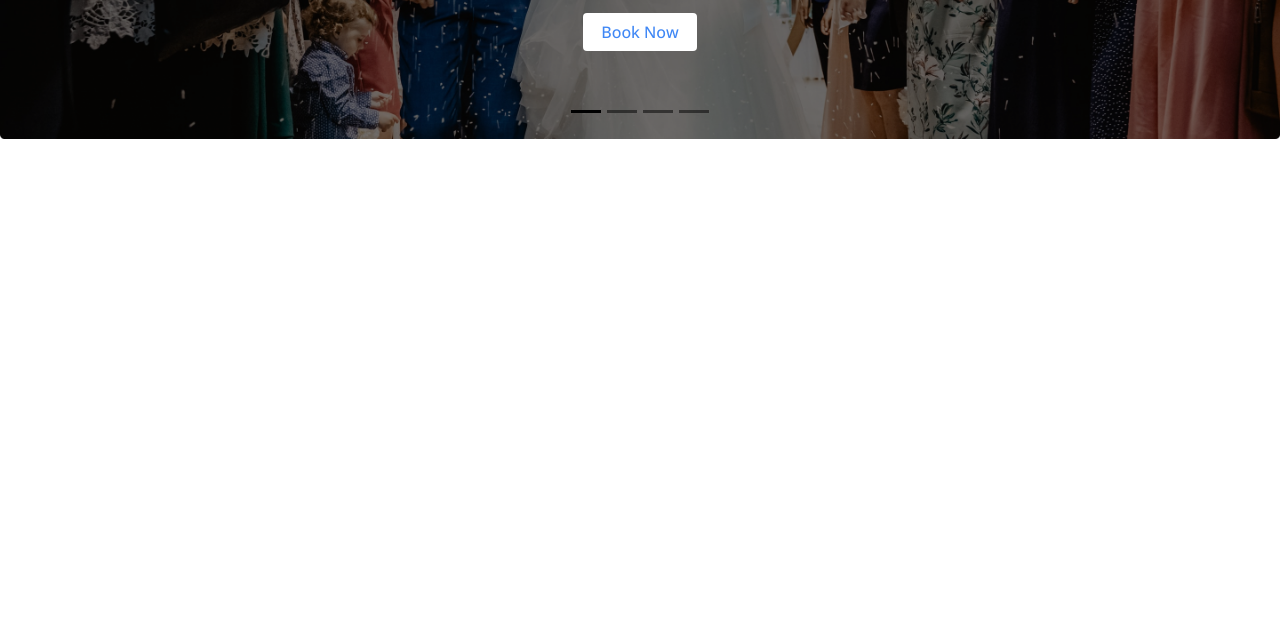
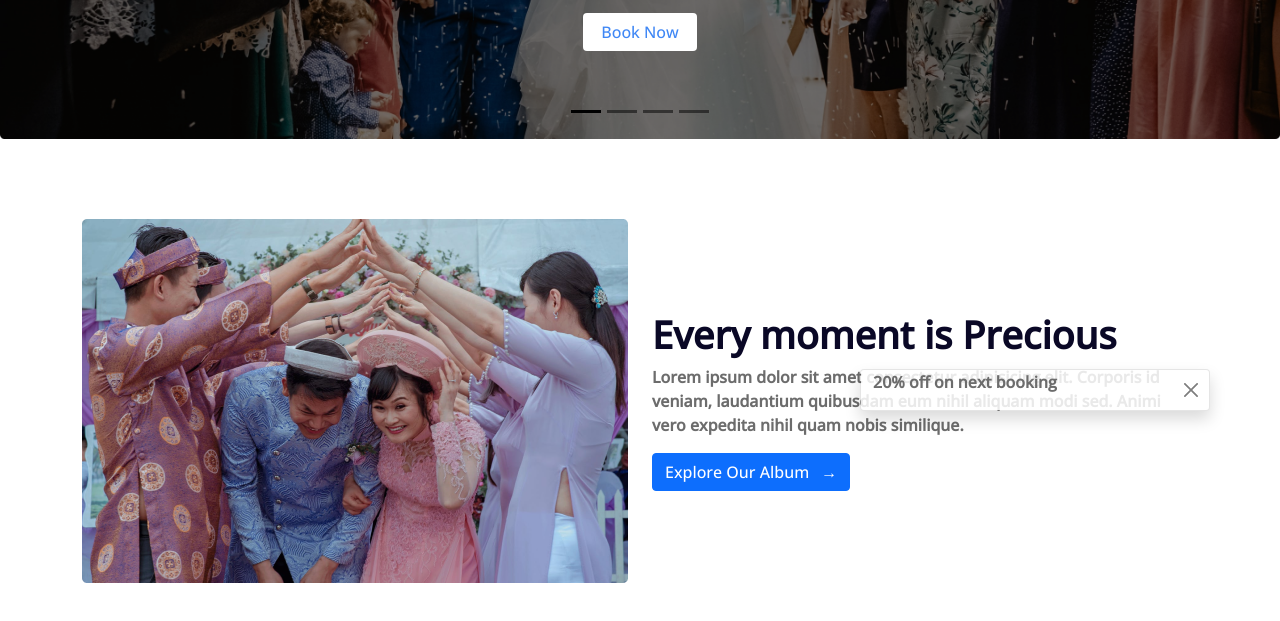
Before and after one commit to khHridoy/convention-center, a plain HTML site: page index.html in a window 1280 px wide. Shown: the part 471-1092 px from the top of the page. Before the commit the page ends 800 px from the top, so only its background shows below. Drawn offline with nearby package versions, Linux system fonts and the light colour scheme.

Commit message:
hero area done

```diff
--- a/index.html
+++ b/index.html
@@ -41,6 +41,7 @@
 
     <!-- CAROUSEL -->
 
+    <section>
         <div id="carouselExampleDark" class="carousel carousel-dark slide" data-bs-ride="carousel">
             <div class="carousel-indicators">
                 <button type="button" data-bs-target="#carouselExampleDark" data-bs-slide-to="0" class="active"
@@ -90,15 +91,47 @@
                     </div>
                 </div>
             </div>
-        <button class="carousel-control-prev" type="button" data-bs-target="#carouselExampleDark" data-bs-slide="prev">
+            <button class="carousel-control-prev" type="button" data-bs-target="#carouselExampleDark"
+                data-bs-slide="prev">
                 <span class="carousel-control-prev-icon" aria-hidden="true"></span>
                 <span class="visually-hidden">Previous</span>
             </button>
-        <button class="carousel-control-next" type="button" data-bs-target="#carouselExampleDark" data-bs-slide="next">
+            <button class="carousel-control-next" type="button" data-bs-target="#carouselExampleDark"
+                data-bs-slide="next">
                 <span class="carousel-control-next-icon" aria-hidden="true"></span>
                 <span class="visually-hidden">Next</span>
             </button>
         </div>
+    </section>
+
+    <section>
+        <div class="container">
+            <div class="row">
+                <div class="col-md-6">
+                    <img class="img-fluid" src="images/wedding.png" alt="">
+                </div>
+                <div class="col-md-6 hero-content">
+                    <h2>Every moment is Precious</h2>
+                    <p>Lorem ipsum dolor sit amet consectetur adipisicing elit. Corporis id veniam, laudantium quibusdam
+                        eum nihil aliquam modi sed. Animi vero expedita nihil quam nobis similique.</p>
+                    <a class="btn btn-primary" href="#">Explore Our Album <span class="ms-2">&#8594;</span></a>
+
+                    <div class="toast-container" style="position: absolute; top: 150px; right: 0px;">
+                        <div class="toast show align-items-center" role="alert" aria-live="assertive"
+                            aria-atomic="true">
+                            <div class="d-flex">
+                                <div class="toast-body py-0">
+                                    <p class="text-center">20% off on next booking</p>
+                                </div>
+                                <button type="button" class="btn-close me-2 m-auto" data-bs-dismiss="toast"
+                                    aria-label="Close"></button>
+                            </div>
+                        </div>
+                    </div>
+                </div>
+            </div>
+        </div>
+    </section>
     <!-- bootstrap javascript cdn -->
     <script src="https://cdn.jsdelivr.net/npm/bootstrap@5.0.2/dist/js/bootstrap.bundle.min.js"
         integrity="sha384-MrcW6ZMFYlzcLA8Nl+NtUVF0sA7MsXsP1UyJoMp4YLEuNSfAP+JcXn/tWtIaxVXM"
--- a/style.css
+++ b/style.css
@@ -2,7 +2,9 @@ body {
   font-family: "Open Sans", sans-serif;
   margin: 0;
 }
-
+section {
+  margin-bottom: 80px;
+}
 /* navigation bar css */
 .navbar {
   padding: 2% 5%;
@@ -34,3 +36,20 @@ body {
   color: #3f87f5;
   padding: 0.8% 2%;
 }
+.hero-content {
+  display: flex;
+  justify-content: center;
+  flex-direction: column;
+  align-items: flex-start;
+  position: relative;
+}
+.hero-content h2 {
+  font-weight: 700;
+  font-size: 38px;
+  color: #0a0826;
+}
+.hero-content p {
+  color: #6c6c6c;
+  font-size: 16px;
+  font-weight: 700;
+}
```
Lines whose indentation alone changed are shown as unchanged.
